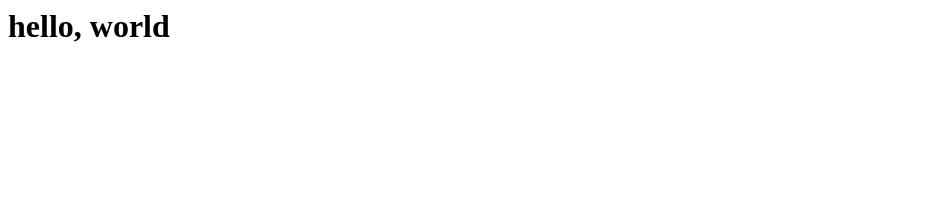
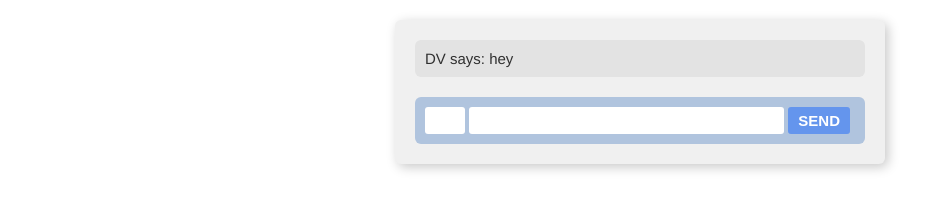
Before and after one commit to kennymkc/chat-app, a plain HTML site: page index.html in a window 1280 px wide. Shown: the whole page, without its empty margins (0-947 px from the left). Drawn offline with Linux system fonts and the light colour scheme.

Commit message:
add template and styling

```diff
--- a/index.html
+++ b/index.html
@@ -1 +1,12 @@
-<h1>hello, world</h1>
+<link rel="stylesheet" href="style.css">
+
+<main>
+  <ol id="history">
+    <li>DV says: hey</li>
+  </ol>
+  <form>
+    <input id="initials">
+    <input id="message">
+    <button>Send</button>
+  </form>
+</main>
--- /dev/null
+++ b/style.css
@@ -0,0 +1,65 @@
+body {
+  background-color: white;
+  color: #303030;
+  font-family: 'Helvetica Neue', Arial, sans-serif;
+  font-size: 15px;
+  margin: 20px;
+}
+
+main {
+  background-color: #f0f0f0;
+  border-radius: 6px;
+  box-shadow: 3px 3px 12px #c8c8c8;
+  margin: 20px auto;
+  max-width: 450px;
+  padding: 20px;
+}
+
+ol {
+  list-style: none;
+  margin-bottom: 20px;
+  margin-top: 0;
+  padding: 0;
+}
+
+li {
+  padding: 10px;
+}
+
+li:nth-child(odd) {
+  background-color: #e3e3e3;
+  border-radius: 6px;
+}
+
+form {
+  background-color: lightsteelblue;
+  border-radius: 6px;
+  margin: 0;
+  padding: 10px;
+}
+
+button {
+  background-color: cornflowerblue;
+  border: none;
+  border-radius: 3px;
+  color: white;
+  font-size: 15px;
+  font-weight: bold;
+  padding: 5px 10px;
+  text-transform: uppercase;
+}
+
+input {
+  border: none;
+  border-radius: 3px;
+  font-size: 15px;
+  padding: 5px;
+}
+
+#initials {
+  width: 40px;
+}
+
+#message {
+  width: 315px;
+}
```
